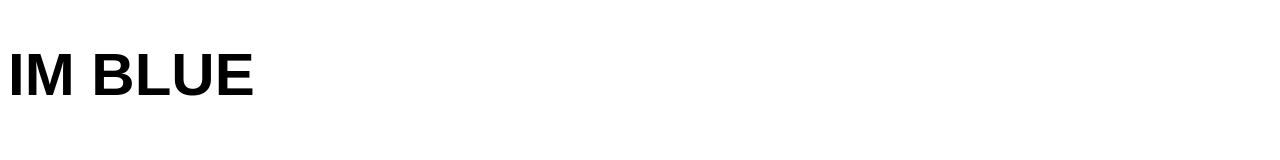
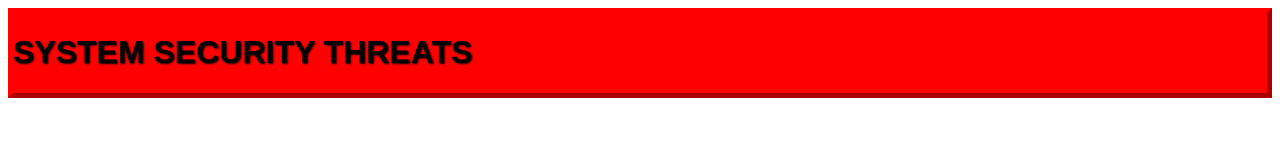
Before and after one commit to LordBamfordinho/poster, a plain HTML site: page index.html in a window 1280 px wide. Drawn offline with Linux system fonts and the light colour scheme.

Commit message:
Added style.css

```diff
--- a/css/style.css
+++ b/css/style.css
@@ -1,3 +1,18 @@
 body{
     font-family: Arial, Helvetica, sans-serif;
 }
+
+.blue{
+    color: blue;
+}
+
+.whitebold{
+    font-weight: bold;
+    text-shadow: 1px 1px 2px black;
+}
+
+.header {
+    border: 5px outset red;
+    background-color: red;
+    text-align: left;
+  }
--- a/index.html
+++ b/index.html
@@ -1,14 +1,11 @@
 <!DOCTYPE html>
 <html>
-<style>
-    .font{
-        font-size: 30px;
-        font-family: Arial, Helvetica, sans-serif;
-    }
-</style>
+    <head>
+        <link rel="stylesheet" href="css/style.css">
+    </head>
 <body>
-<div class="font">
-    <h1>IM BLUE</h1>
+<div class="header">
+    <h1 class="whitebold">SYSTEM SECURITY THREATS</h1>
 </div>
 </body>
 </html>
```
